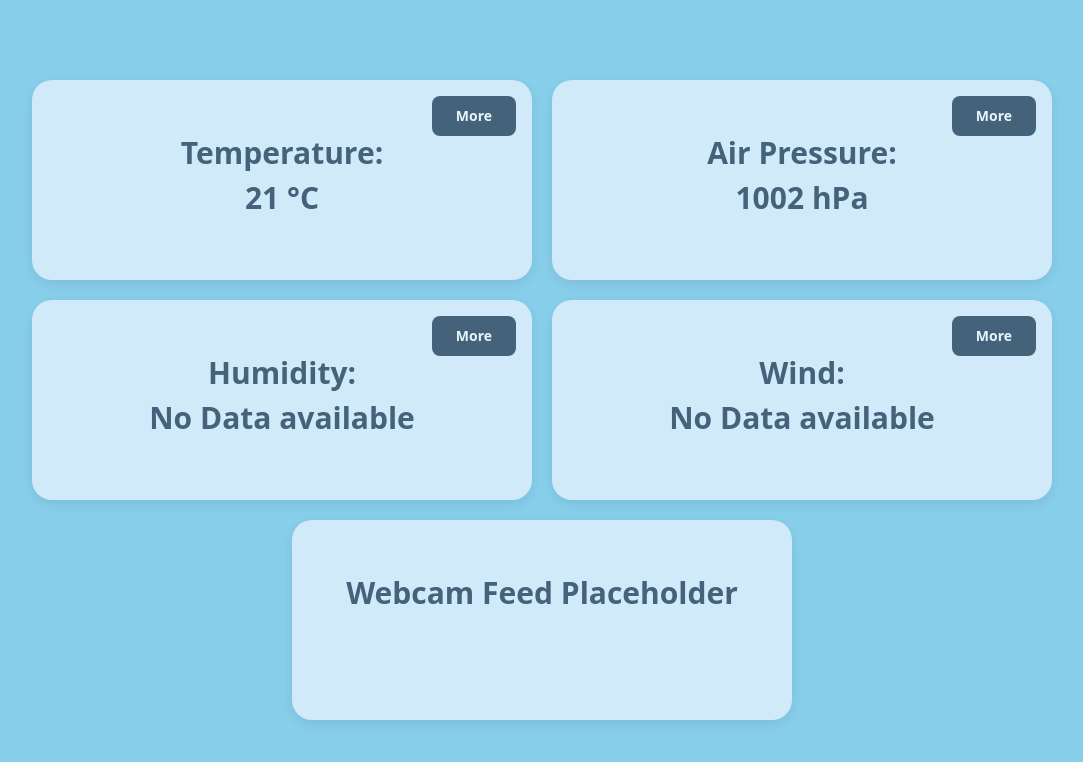
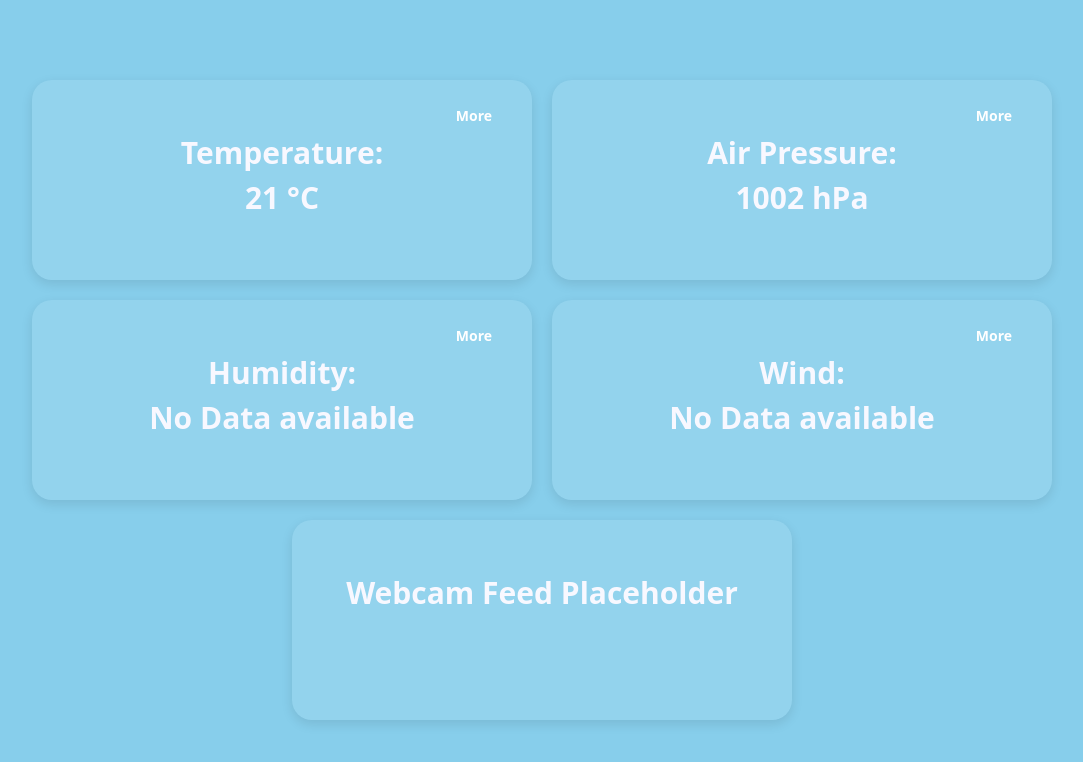
Before and after one commit to Rmhibbert/weather_station_S2_2025, a Next.js app in the folder fullstack/: page / in a window 1280 px wide. Shown: the top 762 px of the page, without its empty margins (98-1181 px from the left). Built offline with nearby package versions, Linux system fonts and the light colour scheme.

Commit message:
style(css): we're so back

```diff
--- a/fullstack/src/app/page.css
+++ b/fullstack/src/app/page.css
@@ -8,7 +8,7 @@
     background-color: #87ceeb;
     background-size: 100vw 100vh;
     background-attachment: fixed;
-    color: #34495e;
+    color: #f8f8ff;
   }
 
   .widgets {
--- a/fullstack/src/components/WidgetBase.css
+++ b/fullstack/src/components/WidgetBase.css
@@ -2,7 +2,7 @@
   min-width: 500px;
   min-height: 200px;
   padding: 50px;
-  background: rgba(255, 255, 255, 0.3);
+  background-color: hsla(0, 0%, 100%, .1);
   border-radius: 20px;
   box-shadow: 0px 4px 12px rgba(0, 0, 0, 0.1);
   transition: background-color 0.3s ease, opacity 0.3s ease;
@@ -10,8 +10,7 @@
   box-sizing: border-box;
   font-size: 30px;
   font-weight: bold;
-  opacity: 0.80;
-  background-color: #e4f1fe;
+
 }
 
 .widget.expanded {
--- a/fullstack/src/components/widget.jsx
+++ b/fullstack/src/components/widget.jsx
@@ -35,10 +35,11 @@ const Widget = ({ name, data, GraphComponent }) => {
 
   return (
     <div className={`widget ${isExpanded ? "expanded" : ""} relative rounded-lg`}>
+
       <p>{name}:</p>
       <p> {renderLatestData()}</p>
 
-      <Button onClick={toggleExpand} className="bg-[#34495e] hover:bg-[#2c3e50] text-white font-bold py-4 px-6 rounded-lg absolute top-4 right-4">
+      <Button onClick={toggleExpand} className="bg-[hsla(0, 0%, 100%, .1);] hover:bg-[#2c3e50] text-white font-bold py-4 px-6 rounded-lg absolute top-4 right-4">
         {isExpanded ? "Less" : "More"}
       </Button>
 
```
